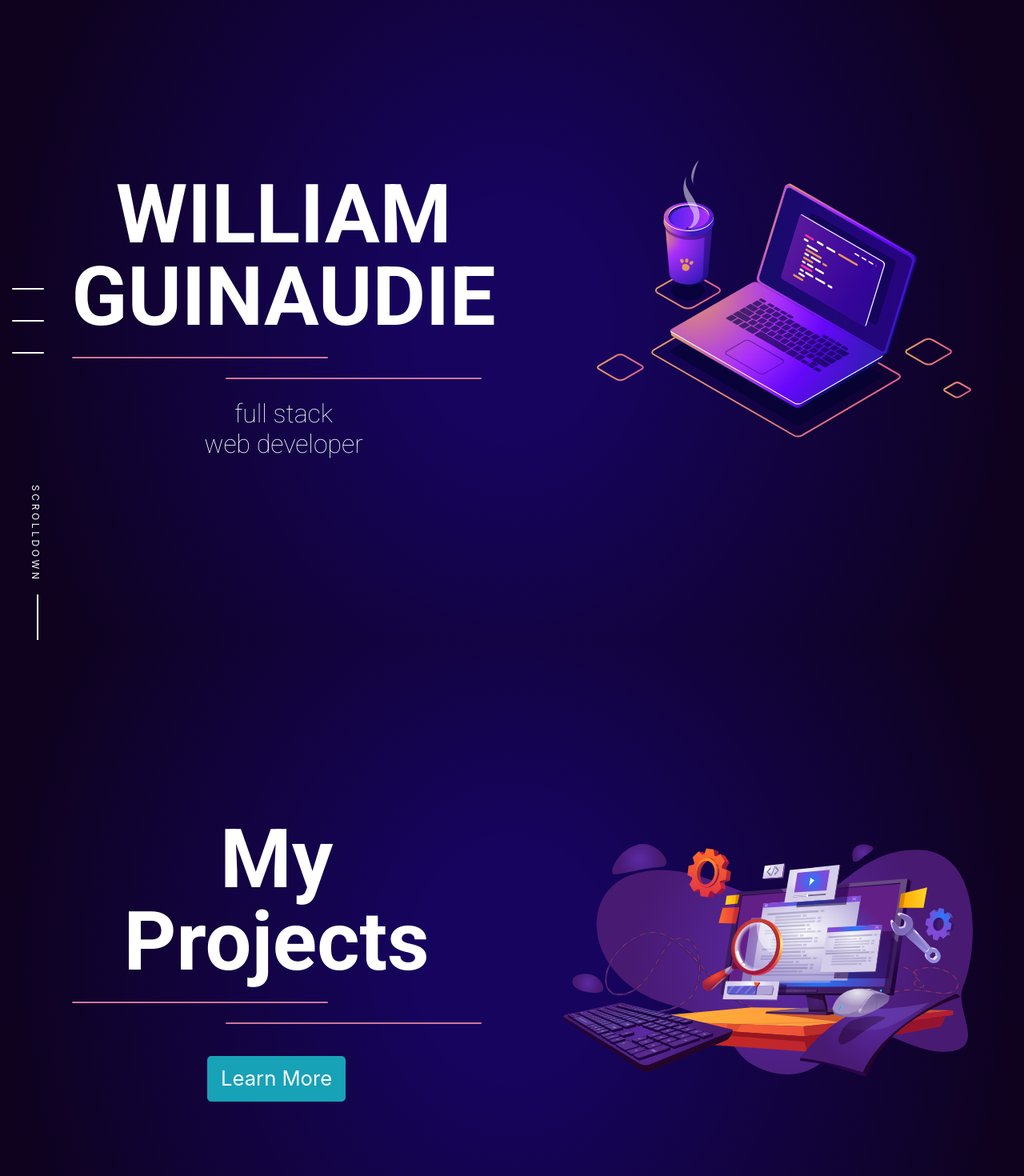
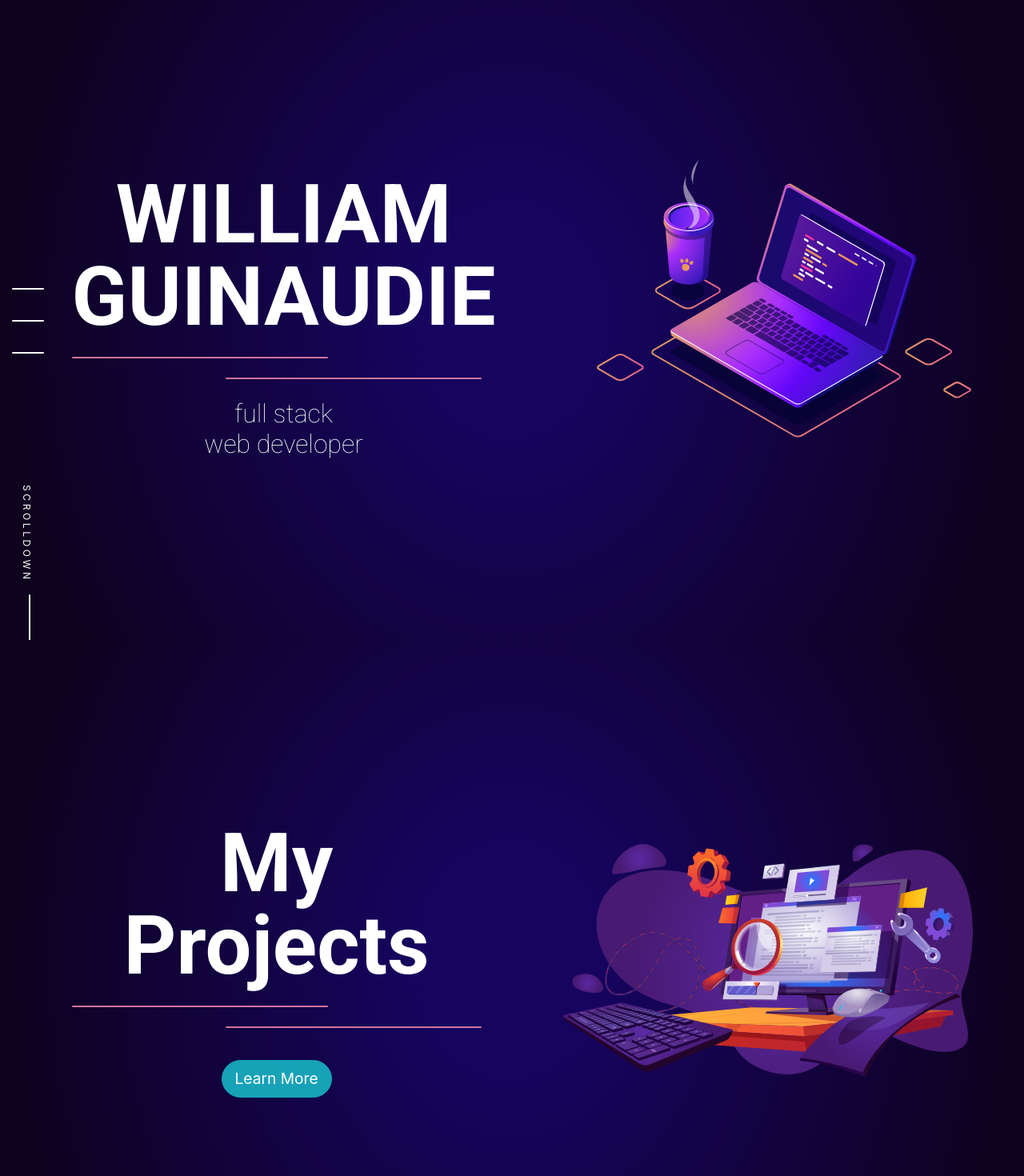
Before and after one commit to NeoHuncho/my-portfolio-old, a React (Create React App) app: page / in a window 1280 px wide. Shown: the top 1470 px of the page at 80% size. Built offline with nearby package versions, Linux system fonts and the light colour scheme.

Commit message:
added initial animations

```diff
--- a/package.json
+++ b/package.json
@@ -7,6 +7,7 @@
     "@testing-library/react": "^9.5.0",
     "@testing-library/user-event": "^7.2.1",
     "bootstrap": "^4.5.3",
+    "framer-motion": "^2.9.4",
     "react": "^16.13.1",
     "react-bootstrap": "^1.4.0",
     "react-dom": "^16.13.1",
--- a/src/components/FrontPage/FrontPage.css
+++ b/src/components/FrontPage/FrontPage.css
@@ -11,7 +11,7 @@
         position: fixed;
         font-size: 1.5vh;
         bottom: 7vh;
-        left: 2vw;
+        left: 1.2vw;
         line-height: 1;
         letter-spacing: 0.3em;
         writing-mode: vertical-rl;
@@ -21,7 +21,7 @@
 .lineSD{
     position: fixed;
    bottom: 3vh;
-    left: 1.15vw;
+    left: 0.4vw;
     width: 8vh;
     height: 2px;
     border-radius: 5px;
--- a/src/components/FrontPage/FrontPage.js
+++ b/src/components/FrontPage/FrontPage.js
@@ -1,28 +1,45 @@
+import { animate, motion } from "framer-motion";
 import React from 'react';
 import './FrontPage.css';
 import '../general.css';
 import computer from './files/computer-01.svg'
 function FrontPage() {
+    const variantstext = {
+        hidden: { opacity: 0, x: -50 },
+        visible: { opacity: 1, x: 0 },
+    }
+    const variantssvg = {
+        animate: { y: [0, 10, 0] }
+
+
+    }
     return (
         <div className='page'>
             <div>
-            <p className='scroolDown'>SCROLLDOWN</p>
-            <span className='lineSD'></span>
+                <p className='scroolDown'>SCROLLDOWN</p>
+                <span className='lineSD'></span>
             </div>
             <div>
                 <span className='page1'></span>
                 <span className='page2'></span>
                 <span className='page3'></span>
             </div>
-            <div className='titles'>
-    <h1 className='title'>WILLIAM<br/> GUINAUDIE</h1>
-    <span className='line1'></span>
-    <span className='line2'style={{zIndex:1}}></span>
-    <h2 className='subtitle'>full stack<br/>web developer</h2>
-             </div>
-             <div className='svgFront'style={{zIndex:0}}>
-      <img className= 'computerFront'src={computer} alt='Computer' />
-      </div>
+            <motion.div className='titles' initial="hidden"
+                animate="visible"
+                variants={variantstext}
+                transition={{ ease: "easeOut", duration: 1 }}>
+                <h1 className='title'>WILLIAM<br /> GUINAUDIE</h1>
+                <span className='line1'></span>
+                <span className='line2' style={{ zIndex: 1 }}></span>
+                <h2 className='subtitle'>full stack<br />web developer</h2>
+            </motion.div>
+            <div className='svgFront' style={{ zIndex: 0 }}>
+                <motion.img animate={{ y: [0, -10, 0] }} transition={{
+                    duration: 5,
+                    ease: "easeInOut",
+                    loop: Infinity
+                }} className='computerFront' src={computer} alt='Computer' />
+            </div>
         </div>
     )
 }
--- a/src/components/general.css
+++ b/src/components/general.css
@@ -67,8 +67,8 @@ font-weight: 100;
 
  .button{
     margin-top: 2vh;
-    font-size: 2vw;
-
+    font-size: 1.5vw;
+    border-radius: 3vh;
 }
 .page1{
     position: fixed;
```
Also changed, not shown: 2 other files (tests, documents, lock files or other folders).
